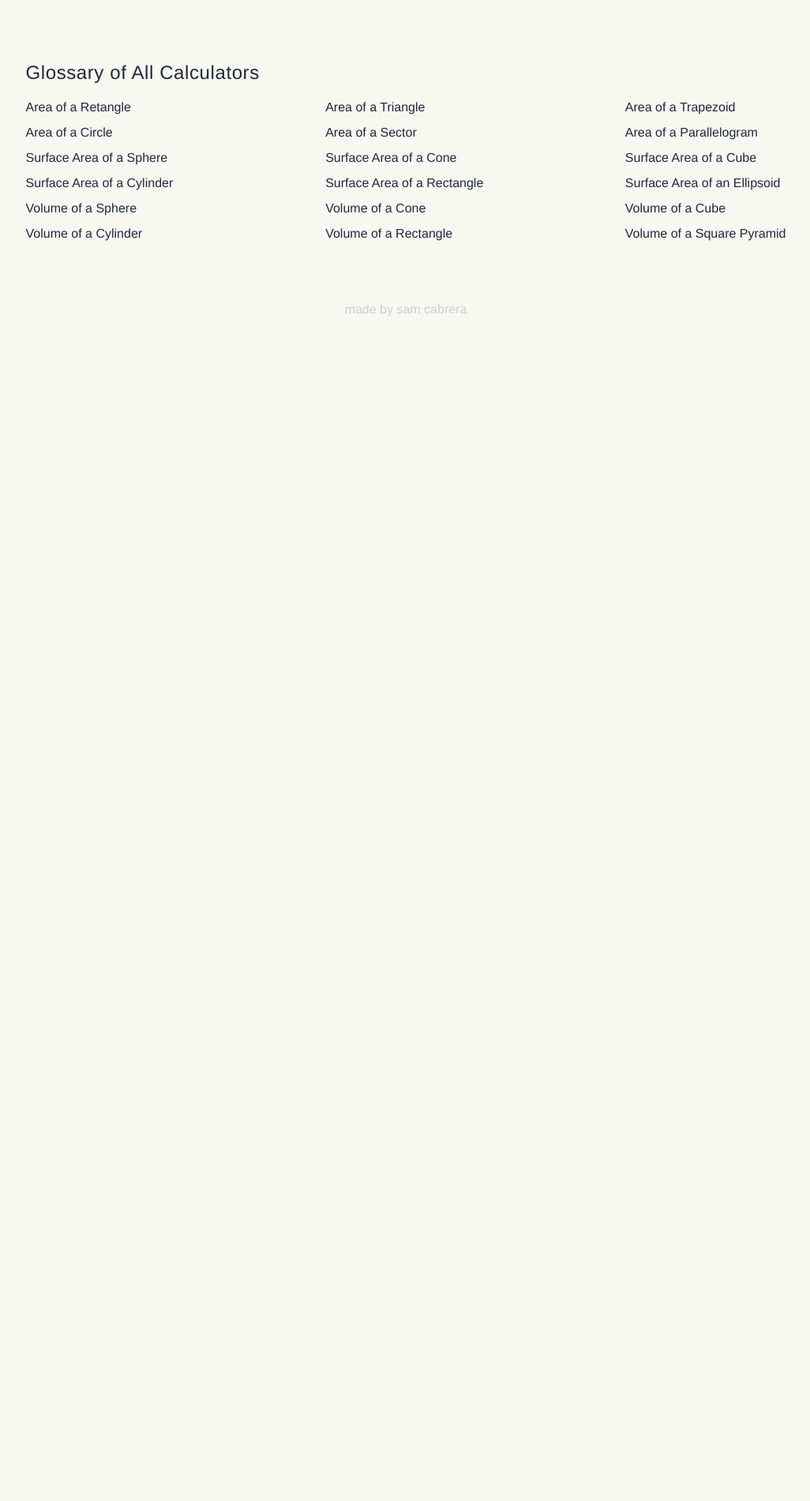
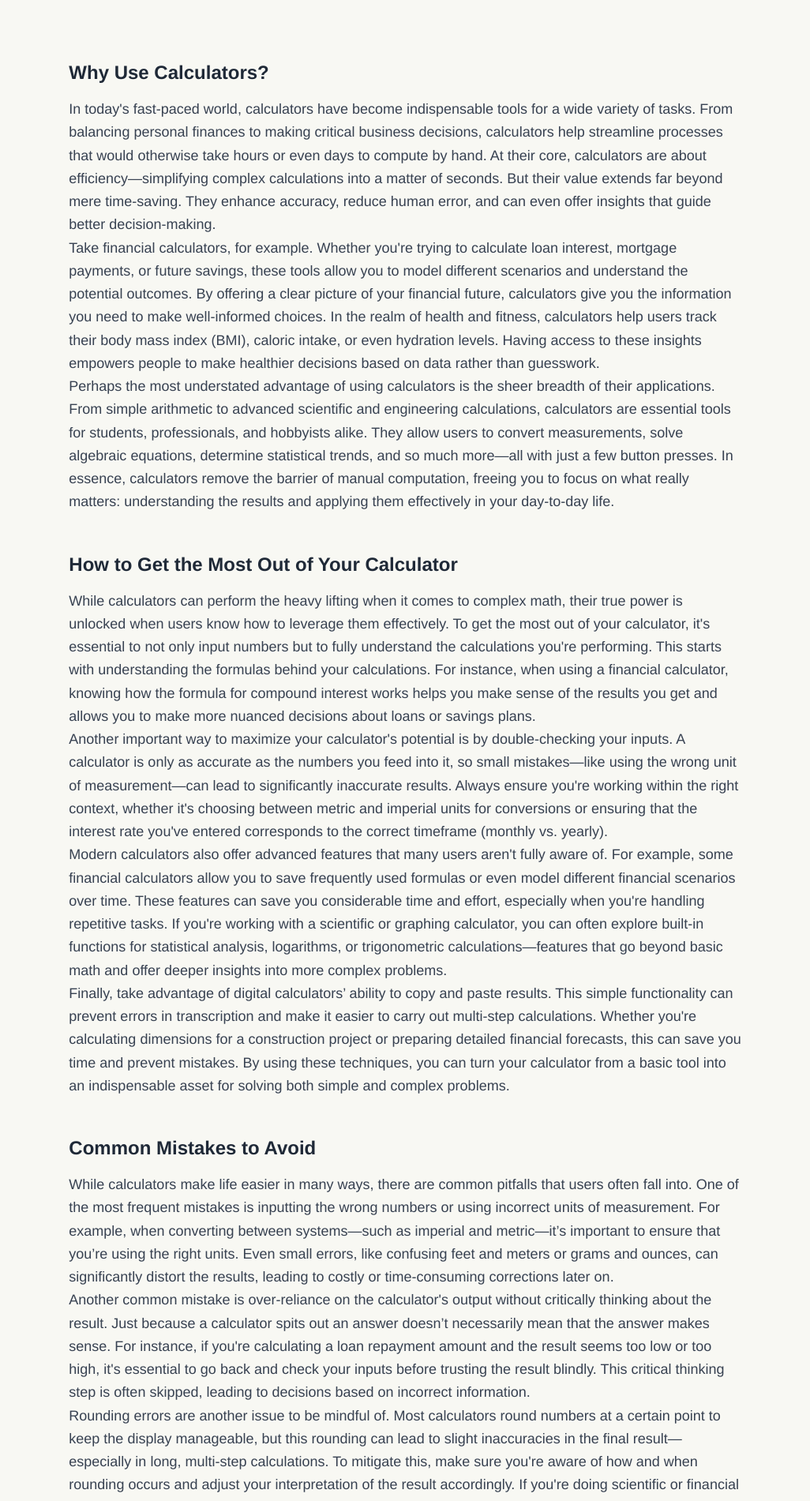
Before and after one commit to samanthacabrera/conversion-calculator, a React (Vite) app: page / in a window 1280 px wide. Shown: the part 2440-4341 px from the top of the page at 79% size, without its empty margins (126-1152 px from the left). Before the commit the page ends 2852 px from the top, so only its background shows below. Built offline with nearby package versions, Linux system fonts and the light colour scheme.

Commit message:
added content to homepage

```diff
--- a/src/App.jsx
+++ b/src/App.jsx
@@ -8,6 +8,7 @@ import List from './List';
 import Page from './Page';
 import Glossary from './Glossary';
 import Footer from './Footer';
+import Content from './Content';
 
 const App = () => {
   const [selectedCategory, setSelectedCategory] = useState('AllCalculators');
@@ -25,6 +26,7 @@ const App = () => {
             <>
               <Filter onSelectCategory={setSelectedCategory} />
               <List selectedCategory={selectedCategory} />
+              <Content/>
             </>
             } />
           {calculatorRoutes.map(({ path, calcType }) => (
--- a/src/Calculator.jsx
+++ b/src/Calculator.jsx
@@ -21,7 +21,7 @@ const Calculator = ({ calcType, condensed }) => {
     };
 
     return (
-        <div className={`flex flex-col items-center bg-${calcInfo.color}-200 text-center p-4 space-y-2 rounded ${condensed ? 'h-[60px]' : 'h-[310px] w-[300px]'}`}>
+        <div className={`flex flex-col items-center bg-${calcInfo.color}-200 text-center p-4 space-y-2 rounded ${condensed ? 'h-[60px] w-[300px]' : 'h-[310px] w-[300px]'}`}>
             <Link to={`/calculator/${calcType}`} className="text-xl tracking-wide hover:scale-105 hover:underline transition-all duration-300 mb-6">
                 {calcInfo.label}
             </Link>
--- /dev/null
+++ b/src/Content.jsx
@@ -0,0 +1,61 @@
+import React from 'react';
+
+const Content = () => {
+    return (
+        <div className="w-2/3 py-12">
+
+            {/* Why Use Calculators */}
+            <section className="mb-12">
+                <h3 className="text-2xl font-semibold mb-4">Why Use Calculators?</h3>
+                <p className="text-lg text-gray-700 leading-relaxed">
+                    In today's fast-paced world, calculators have become indispensable tools for a wide variety of tasks. From balancing personal finances to making critical business decisions, calculators help streamline processes that would otherwise take hours or even days to compute by hand. At their core, calculators are about efficiency—simplifying complex calculations into a matter of seconds. But their value extends far beyond mere time-saving. They enhance accuracy, reduce human error, and can even offer insights that guide better decision-making.
+                </p>
+                <p className="text-lg text-gray-700 leading-relaxed">
+                    Take financial calculators, for example. Whether you're trying to calculate loan interest, mortgage payments, or future savings, these tools allow you to model different scenarios and understand the potential outcomes. By offering a clear picture of your financial future, calculators give you the information you need to make well-informed choices. In the realm of health and fitness, calculators help users track their body mass index (BMI), caloric intake, or even hydration levels. Having access to these insights empowers people to make healthier decisions based on data rather than guesswork.
+                </p>
+                <p className="text-lg text-gray-700 leading-relaxed">
+                    Perhaps the most understated advantage of using calculators is the sheer breadth of their applications. From simple arithmetic to advanced scientific and engineering calculations, calculators are essential tools for students, professionals, and hobbyists alike. They allow users to convert measurements, solve algebraic equations, determine statistical trends, and so much more—all with just a few button presses. In essence, calculators remove the barrier of manual computation, freeing you to focus on what really matters: understanding the results and applying them effectively in your day-to-day life.
+                </p>
+            </section>
+
+            {/* How to Get the Most Out of Your Calculator */}
+            <section className="mb-12">
+                <h3 className="text-2xl font-semibold mb-4">How to Get the Most Out of Your Calculator</h3>
+                <p className="text-lg text-gray-700 leading-relaxed">
+                    While calculators can perform the heavy lifting when it comes to complex math, their true power is unlocked when users know how to leverage them effectively. To get the most out of your calculator, it's essential to not only input numbers but to fully understand the calculations you're performing. This starts with understanding the formulas behind your calculations. For instance, when using a financial calculator, knowing how the formula for compound interest works helps you make sense of the results you get and allows you to make more nuanced decisions about loans or savings plans.
+                </p>
+                <p className="text-lg text-gray-700 leading-relaxed">
+                    Another important way to maximize your calculator's potential is by double-checking your inputs. A calculator is only as accurate as the numbers you feed into it, so small mistakes—like using the wrong unit of measurement—can lead to significantly inaccurate results. Always ensure you're working within the right context, whether it's choosing between metric and imperial units for conversions or ensuring that the interest rate you've entered corresponds to the correct timeframe (monthly vs. yearly).
+                </p>
+                <p className="text-lg text-gray-700 leading-relaxed">
+                    Modern calculators also offer advanced features that many users aren't fully aware of. For example, some financial calculators allow you to save frequently used formulas or even model different financial scenarios over time. These features can save you considerable time and effort, especially when you're handling repetitive tasks. If you're working with a scientific or graphing calculator, you can often explore built-in functions for statistical analysis, logarithms, or trigonometric calculations—features that go beyond basic math and offer deeper insights into more complex problems.
+                </p>
+                <p className="text-lg text-gray-700 leading-relaxed">
+                    Finally, take advantage of digital calculators’ ability to copy and paste results. This simple functionality can prevent errors in transcription and make it easier to carry out multi-step calculations. Whether you're calculating dimensions for a construction project or preparing detailed financial forecasts, this can save you time and prevent mistakes. By using these techniques, you can turn your calculator from a basic tool into an indispensable asset for solving both simple and complex problems.
+                </p>
+            </section>
+
+            {/* Common Mistakes to Avoid */}
+            <section className="mb-12">
+                <h3 className="text-2xl font-semibold mb-4">Common Mistakes to Avoid</h3>
+                <p className="text-lg text-gray-700 leading-relaxed">
+                    While calculators make life easier in many ways, there are common pitfalls that users often fall into. One of the most frequent mistakes is inputting the wrong numbers or using incorrect units of measurement. For example, when converting between systems—such as imperial and metric—it’s important to ensure that you’re using the right units. Even small errors, like confusing feet and meters or grams and ounces, can significantly distort the results, leading to costly or time-consuming corrections later on.
+                </p>
+                <p className="text-lg text-gray-700 leading-relaxed">
+                    Another common mistake is over-reliance on the calculator's output without critically thinking about the result. Just because a calculator spits out an answer doesn’t necessarily mean that the answer makes sense. For instance, if you're calculating a loan repayment amount and the result seems too low or too high, it's essential to go back and check your inputs before trusting the result blindly. This critical thinking step is often skipped, leading to decisions based on incorrect information.
+                </p>
+                <p className="text-lg text-gray-700 leading-relaxed">
+                    Rounding errors are another issue to be mindful of. Most calculators round numbers at a certain point to keep the display manageable, but this rounding can lead to slight inaccuracies in the final result—especially in long, multi-step calculations. To mitigate this, make sure you're aware of how and when rounding occurs and adjust your interpretation of the result accordingly. If you're doing scientific or financial calculations where even small errors can be significant, consider using a calculator with higher precision.
+                </p>
+                <p className="text-lg text-gray-700 leading-relaxed">
+                    Finally, many users overlook the importance of understanding the context of a formula before using it. For instance, if you're using a financial calculator to estimate savings growth, the formula for compound interest assumes a certain compounding period (e.g., monthly, quarterly, or annually). If you don't match the correct compounding period to your actual savings plan, the result will not accurately reflect your expected returns. Always take the time to understand the assumptions built into a formula, and double-check that they apply to your specific scenario.
+                </p>
+                <p className="text-lg text-gray-700 leading-relaxed">
+                    By being mindful of these common mistakes—incorrect inputs, over-reliance on results, rounding issues, and misunderstanding formulas—you can avoid costly errors and use your calculator to its fullest potential. Remember, calculators are powerful tools, but like any tool, they must be used with care and attention to detail to achieve the best results.
+                </p>
+            </section>
+        </div>
+    );
+};
+
+export default Content;
--- a/src/Glossary.jsx
+++ b/src/Glossary.jsx
@@ -30,7 +30,7 @@ const Glossary = () => {
         : [];
 
     return (
-        <div className="my-12">
+        <div className="w-2/3">
 
             {currentCalcType && (
                 <div className="my-12 w-full">
@@ -50,7 +50,7 @@ const Glossary = () => {
             )}
 
             <h3 className="text-2xl tracking-wide mb-4">Glossary of All Calculators</h3>
-            <ul className="grid lg:grid-cols-3 gap-2 gap-x-44">
+            <ul className="flex flex-col gap-2">
                 {glossary.map(({ calcType, label, path }) => (
                     <li key={calcType} className="hover:-translate-y-1 hover:underline transition-all duration-200">
                         <a
--- a/src/Page.jsx
+++ b/src/Page.jsx
@@ -68,6 +68,7 @@ const Page = ({ calcType }) => {
                         </ol>
                     </section>
                     )}
+
                 </div>
 
                 <div className="flex justify-center order-1 md:order-2 md:w-1/2 md:self-start">
```
